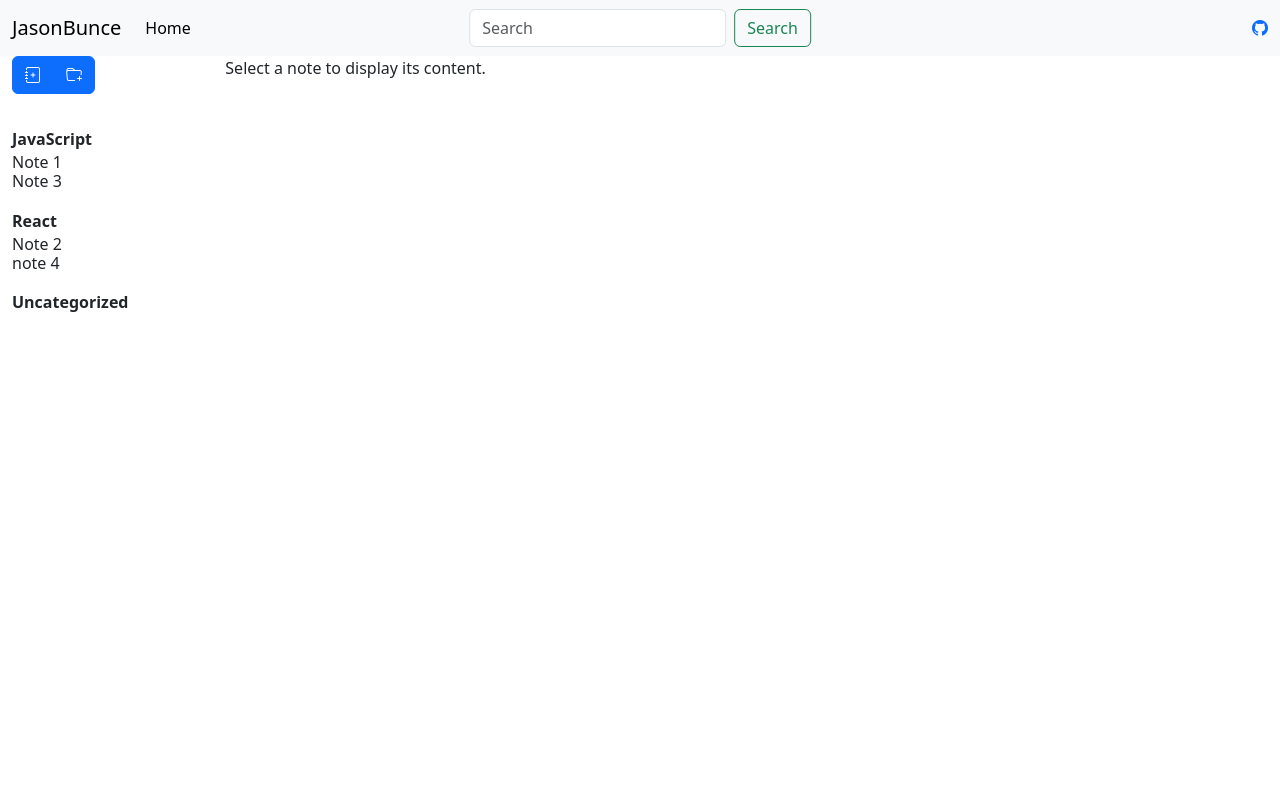
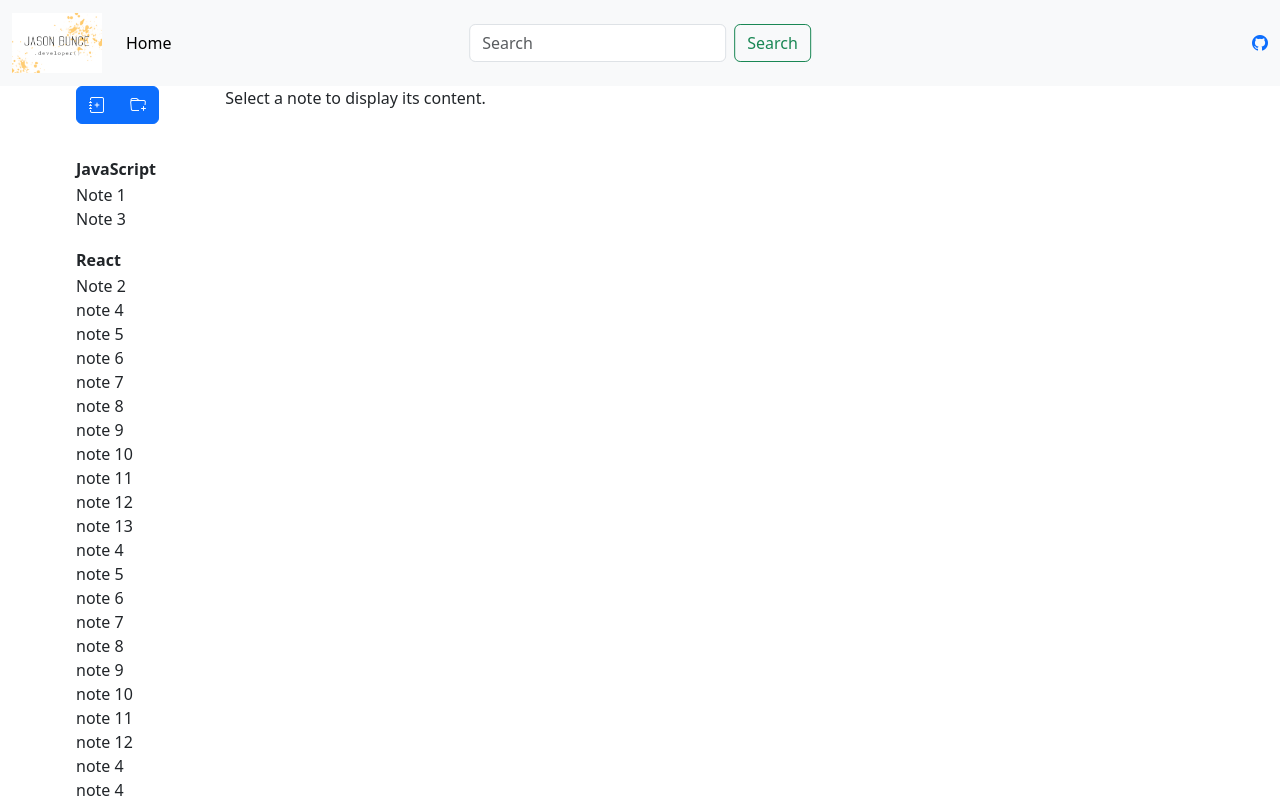
Before and after one commit to JasonBrunch/note-taking-app, a React (Create React App) app: page / in a window 1280 px wide. Built offline with nearby package versions, Linux system fonts and the light colour scheme.

Commit message:
Added personal logo

```diff
--- a/src/App.js
+++ b/src/App.js
@@ -2,6 +2,7 @@ import React, { useState } from 'react';
 import NavBar from './NavBar';
 import SideMenu from './SideMenu';
 import NoteEditor from './NoteEditor';
+
 
 
 function App() {
@@ -11,7 +12,35 @@ function App() {
     { id: 1, title: 'Note 1', content: 'Content for note 1', category: 'JavaScript' },
     { id: 2, title: 'Note 2', content: 'Content for note 2', category: 'React' },
     { id: 3, title: 'Note 3', content: 'Content for note 3', category: 'JavaScript' },
-    {id:4, title: 'note 4', content: 'Content for note4', category: 'React'}
+    {id:5, title: 'note 4', content: 'Content for note4', category: 'React'},
+    {id:6, title: 'note 5', content: 'Content for note4', category: 'React'},
+    {id:7, title: 'note 6', content: 'Content for note4', category: 'React'},
+    {id:8, title: 'note 7', content: 'Content for note4', category: 'React'},
+    {id:9, title: 'note 8', content: 'Content for note4', category: 'React'},
+    {id:10, title: 'note 9', content: 'Content for note4', category: 'React'},
+    {id:11, title: 'note 10', content: 'Content for note4', category: 'React'},
+    {id:12, title: 'note 11', content: 'Content for note4', category: 'React'},
+    {id:13, title: 'note 12', content: 'Content for note4', category: 'React'},
+    {id:14, title: 'note 13', content: 'Content for note4', category: 'React'},
+    {id:15, title: 'note 4', content: 'Content for note4', category: 'React'},
+    {id:16, title: 'note 5', content: 'Content for note4', category: 'React'},
+    {id:17, title: 'note 6', content: 'Content for note4', category: 'React'},
+    {id:18, title: 'note 7', content: 'Content for note4', category: 'React'},
+    {id:19, title: 'note 8', content: 'Content for note4', category: 'React'},
+    {id:20, title: 'note 9', content: 'Content for note4', category: 'React'},
+    {id:21, title: 'note 10', content: 'Content for note4', category: 'React'},
+    {id:22, title: 'note 11', content: 'Content for note4', category: 'React'},
+    {id:23, title: 'note 12', content: 'Content for note4', category: 'React'},
+    {id:24, title: 'note 4', content: 'Content for note4', category: 'React'},
+    {id:25, title: 'note 4', content: 'Content for note4', category: 'React'},
+    {id:26, title: 'note 5', content: 'Content for note4', category: 'React'},
+    {id:27, title: 'note 6', content: 'Content for note4', category: 'React'},
+    {id:28, title: 'note 7', content: 'Content for note4', category: 'React'},
+    {id:29, title: 'note 8', content: 'Content for note4', category: 'React'},
+    {id:30, title: 'note 9', content: 'Content for note4', category: 'React'},
+    {id:31, title: 'note 10', content: 'Content for note4', category: 'React'},
+    {id:32, title: 'note 11', content: 'Content for note4', category: 'React'},
+    {id:33, title: 'note 12', content: 'Content for note4', category: 'React'}
   ];
   //STATE MANAGEMENT
   const [notes, setNotes] = useState(initialNotes);
--- a/src/NavBar.js
+++ b/src/NavBar.js
@@ -1,4 +1,5 @@
 import React from 'react';
+import brandImage from './Assets/logoWhite.png';
 
 const NavBar = () =>{
     return(
@@ -8,7 +9,9 @@ const NavBar = () =>{
 
 
                 {/*LOGO IN TOP LEFT CORNER*/}
-                <a className="navbar-brand" href="#">JasonBunce</a>
+                <a className="navbar-brand" href="#">
+                    <img src={brandImage} alt="JasonBunce" height="60" />
+                </a>
 
                 {/*Toggler for mobile screen. Appears when small screen. Toggles the navbarItems*/}
                 <button className="navbar-toggler" type="button" data-bs-toggle="collapse" data-bs-target="#navbarSupportedContent" aria-controls="navbarSupportedContent" aria-expanded="false" aria-label="Toggle navigation">
--- a/src/SideMenu.js
+++ b/src/SideMenu.js
@@ -1,5 +1,6 @@
 const SideMenu = ({ notes, categories, onNoteClick, onAddNote, onAddCategory }) => {
 
+  // Group notes by category using 'reduce'
   const groupedNotes = notes.reduce((acc, note) => {
     if (!acc[note.category]) {
       acc[note.category] = [];
@@ -8,58 +9,57 @@ const SideMenu = ({ notes, categories, onNoteClick, onAddNote, onAddCategory })
     return acc;
   }, {});
 
+return (
+  <div className="container overflow-auto" style={{ maxHeight: '90vh', paddingLeft: '4rem' }}>
 
-  return (
-    <div>
-        <div class="btn-group" role="group" aria-label="New Note Buttons">
+      {/* Button group for adding new note and new category */}
+      <div className="btn-group" role="group" aria-label="New Note Buttons">
           {/* NEW NOTE BUTTON */}
-            <button className="btn btn-primary mb-3" onClick={onAddNote}>
-                <i class="bi bi-journal-plus"></i>
+        <button
+          className="btn btn-primary mb-3"
+          onClick={onAddNote}
+          title="New Note">
+            <i className="bi bi-journal-plus"></i>
         </button>
-            <button className="btn btn-primary mb-3" onClick={() => onAddCategory('NewCategory')}>
-                <i class="bi bi-folder-plus"></i>
+        {/* NEW CATEGORY BUTTON */}
+        <button
+          className="btn btn-primary mb-3"
+          onClick={() => onAddCategory('NewCategory')}
+          title="New Category">
+            <i className="bi bi-folder-plus"></i>
         </button>
       </div>
 
-
-
-      {
-
-          categories.map((category, index) => (
+      {/* Loop through categories and display notes */}
+      {categories.map((category, index) => (
         <div key={index} style={{marginTop: '1rem'}}>
-
-              {/* CATEGORY*/}
+          {/* CATEGORY NAME */}
           <div className="fw-bold fs-6 ps-0 ms-0" style={{ padding: '0.25rem 0', lineHeight: 1.2 }}>
             {category}
           </div>
-
+          {/* NOTES LIST */}
           <ul className="list-group list-group-flush ps-0 ms-0 py-0 border-0 fs-6">
-              {
-                  groupedNotes[category] ? (
+            {groupedNotes[category] ? (
               groupedNotes[category].map((note, noteIndex) => (
+                // LIST ITEM FOR EACH NOTE
                 <li
                   key={note.id}
                   className="list-group-item ps-0 ms-0 py-0 border-0"
-                        style={{
-                          padding: '0.25rem 0',
-                          marginLeft: '1.125rem',
-                          lineHeight: 1.2,
-                        }}
+                  style={{ padding: '0.5rem 0', marginLeft: '1.125rem' }}
                   onClick={() => onNoteClick(note)}
                 >
                   {note.title}
                 </li>
               ))
             ) : (
+              // PLACEHOLDER FOR UNCATAGORIZED NOTES
               <li className="list-group-item ps-0 ms-0 py-0 border-0">
-                     {/*uncatogorized notes are dumped here*/}
+                {/* Uncatogorized notes are dumped here */}
               </li>
-                  )
-                }
+            )}
           </ul>
         </div>
-          ))
-        }
+      ))}
   </div>
 );
 };
```
Also changed, not shown: src/Assets/logoWhite.png (added). Lines whose indentation alone changed are shown as unchanged.
